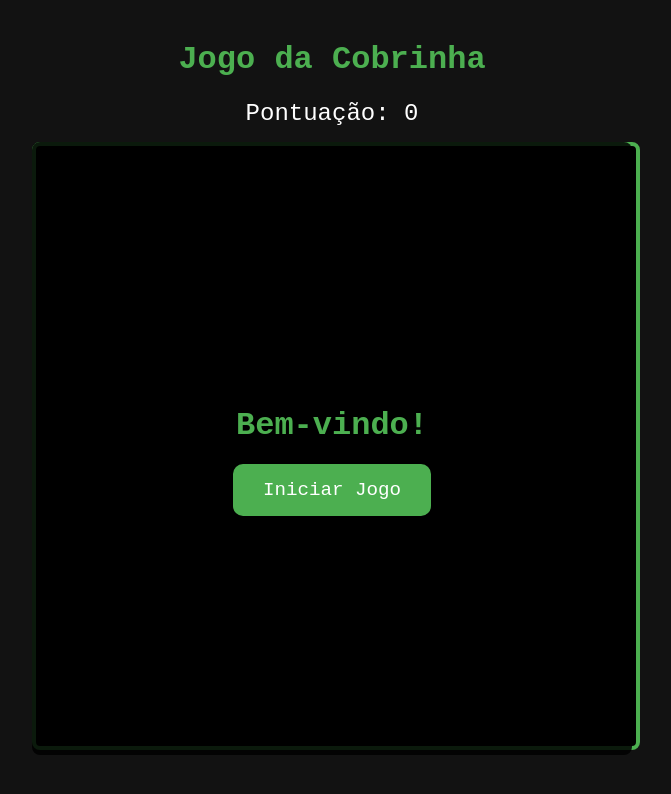
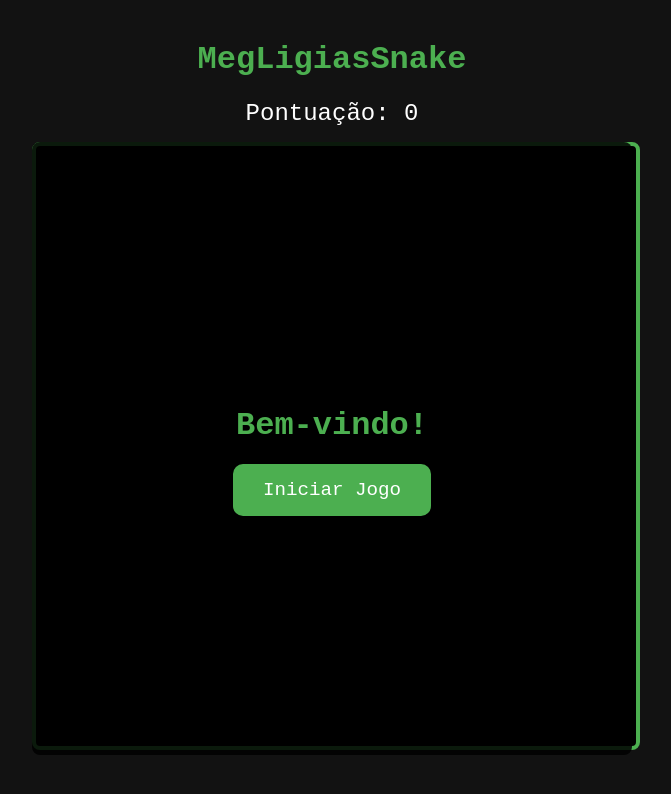
Before and after one commit to EdWebapp/megligiassnake, a plain HTML site: page index.html in a window 1280 px wide. Shown: the whole page, without its empty margins (308-979 px from the left). Drawn offline with Linux system fonts and the light colour scheme.

Commit message:
Update index.html

```diff
--- a/index.html
+++ b/index.html
@@ -3,13 +3,13 @@
 <head>
     <meta charset="UTF-8">
     <meta name="viewport" content="width=device-width, initial-scale=1.0, user-scalable=no">
-    <title>Jogo da Cobrinha</title>
+    <title>MegLigiasSnake</title>
     <link rel="stylesheet" href="style.css">
 </head>
 <body>
 
     <div id="main-wrapper">
-        <h1>Jogo da Cobrinha</h1>
+        <h1>MegLigiasSnake</h1>
         <div id="score">Pontuação: 0</div>
 
         <div id="game-container">
```
